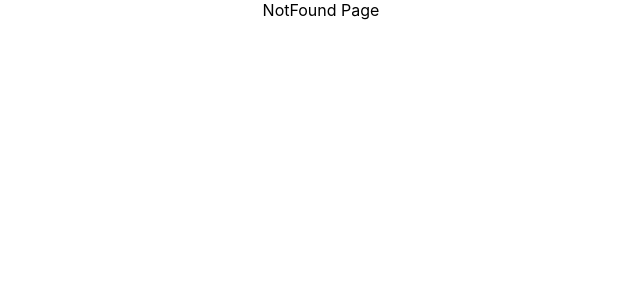
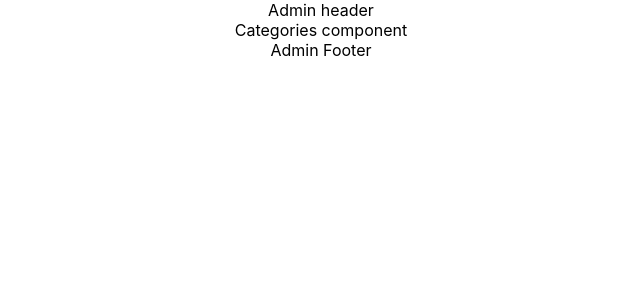
Before and after one commit to NguyenMinh1912/HL-computer, a React (Create React App) app: page /admin/categories in a window 1280 px wide. Shown: the top 300 px of the page, without its empty margins (319-959 px from the left). Built offline with nearby package versions, Linux system fonts and the light colour scheme.

Commit message:
test add route cateogry

```diff
--- a/src/App.tsx
+++ b/src/App.tsx
@@ -6,6 +6,7 @@ import { User } from "./pages/User";
 import { Admin } from "./pages/Admin";
 import { NotFound } from "./common/NotFound";
 import { Products } from "./pages/Admin/components/Products";
+import { Categories } from "./pages/Admin/components/Categories";
 
 function App() {
   return (
@@ -22,7 +23,10 @@ function App() {
           </Route>
           <Route path="admin" element={<Admin />}>
             {/* admin childs route here */}
-            <Route path="products" element={<Products/>}></Route>
+            <Route path="products" element={<Products/>}>
+
+            </Route>
+            <Route path="categories" element={<Categories/>}></Route>
           </Route>
           <Route path="*" element={<NotFound/>}></Route>
         </Routes>
--- /dev/null
+++ b/src/pages/Admin/components/Categories/index.tsx
@@ -0,0 +1,12 @@
+import { FunctionComponent } from "react";
+
+
+const Categories: FunctionComponent = () => {
+    return (
+        <>
+            Categories component
+        </>
+    )
+}
+
+export {Categories};
```
